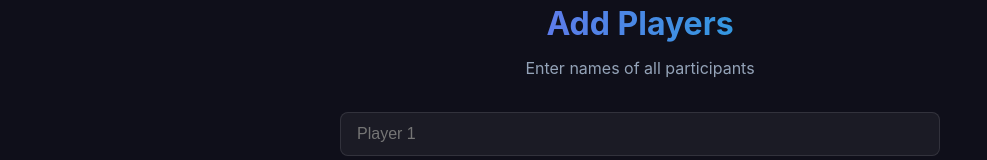
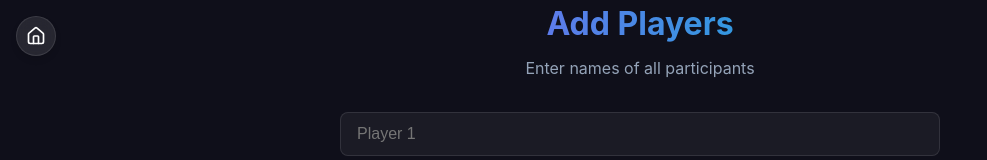
Before and after one commit to bhaveshpariyani/Party-Game, a React (Vite) app: page /#/mafia in a window 1280 px wide. Shown: the top 160 px of the page, without its empty margins (0-987 px from the left). Built offline with nearby package versions, Linux system fonts and the light colour scheme.

Commit message:
Add home button

```diff
--- /dev/null
+++ b/src/components/HomeButton.jsx
@@ -0,0 +1,36 @@
+import { useNavigate } from 'react-router-dom';
+import { Home } from 'lucide-react';
+import { motion } from 'framer-motion';
+
+export default function HomeButton() {
+    const navigate = useNavigate();
+
+    return (
+        <motion.button
+            whileHover={{ scale: 1.1 }}
+            whileTap={{ scale: 0.9 }}
+            onClick={() => navigate('/')}
+            style={{
+                position: 'fixed',
+                top: '1rem',
+                left: '1rem',
+                zIndex: 50,
+                background: 'rgba(255, 255, 255, 0.1)',
+                backdropFilter: 'blur(8px)',
+                border: '1px solid rgba(255, 255, 255, 0.1)',
+                borderRadius: '50%',
+                width: '40px',
+                height: '40px',
+                display: 'flex',
+                alignItems: 'center',
+                justifyContent: 'center',
+                cursor: 'pointer',
+                color: 'white',
+                boxShadow: '0 4px 6px rgba(0,0,0,0.1)'
+            }}
+            aria-label="Go Home"
+        >
+            <Home size={20} />
+        </motion.button>
+    );
+}
--- a/src/games/judgement/JudgementGame.jsx
+++ b/src/games/judgement/JudgementGame.jsx
@@ -3,6 +3,7 @@ import { AnimatePresence } from 'framer-motion';
 import SetupScreen from './components/SetupScreen';
 import ScorepadScreen from './components/ScorepadScreen';
 import RoundInputScreen from './components/RoundInputScreen';
+import HomeButton from '../../components/HomeButton';
 
 export default function JudgementGame() {
     const [stage, setStage] = useState('setup'); // setup, roundInput, scorepad
@@ -68,6 +69,7 @@ export default function JudgementGame() {
 
     return (
         <div style={{ width: '100%', maxWidth: '800px', margin: '0 auto', paddingBottom: '2rem' }}>
+            <HomeButton />
             <AnimatePresence mode="wait">
                 {stage === 'setup' && (
                     <SetupScreen key="setup" onStart={startGame} />
--- a/src/games/mafia/MafiaGame.jsx
+++ b/src/games/mafia/MafiaGame.jsx
@@ -4,6 +4,7 @@ import SetupScreen from './components/SetupScreen';
 import RoleConfigScreen from './components/RoleConfigScreen';
 import RevealScreen from './components/RevealScreen';
 import DashboardScreen from './components/DashboardScreen';
+import HomeButton from '../../components/HomeButton';
 
 export default function MafiaGame() {
     const [stage, setStage] = useState('setup'); // setup, config, reveal, dashboard
@@ -29,6 +30,7 @@ export default function MafiaGame() {
 
     return (
         <div style={{ width: '100%', maxWidth: '600px', margin: '0 auto', paddingBottom: '2rem' }}>
+            <HomeButton />
             <AnimatePresence mode="wait">
                 {stage === 'setup' && (
                     <SetupScreen key="setup" onNext={goToConfig} />
```
Also changed, not shown: 4 other files (tests, documents, lock files or other folders).
